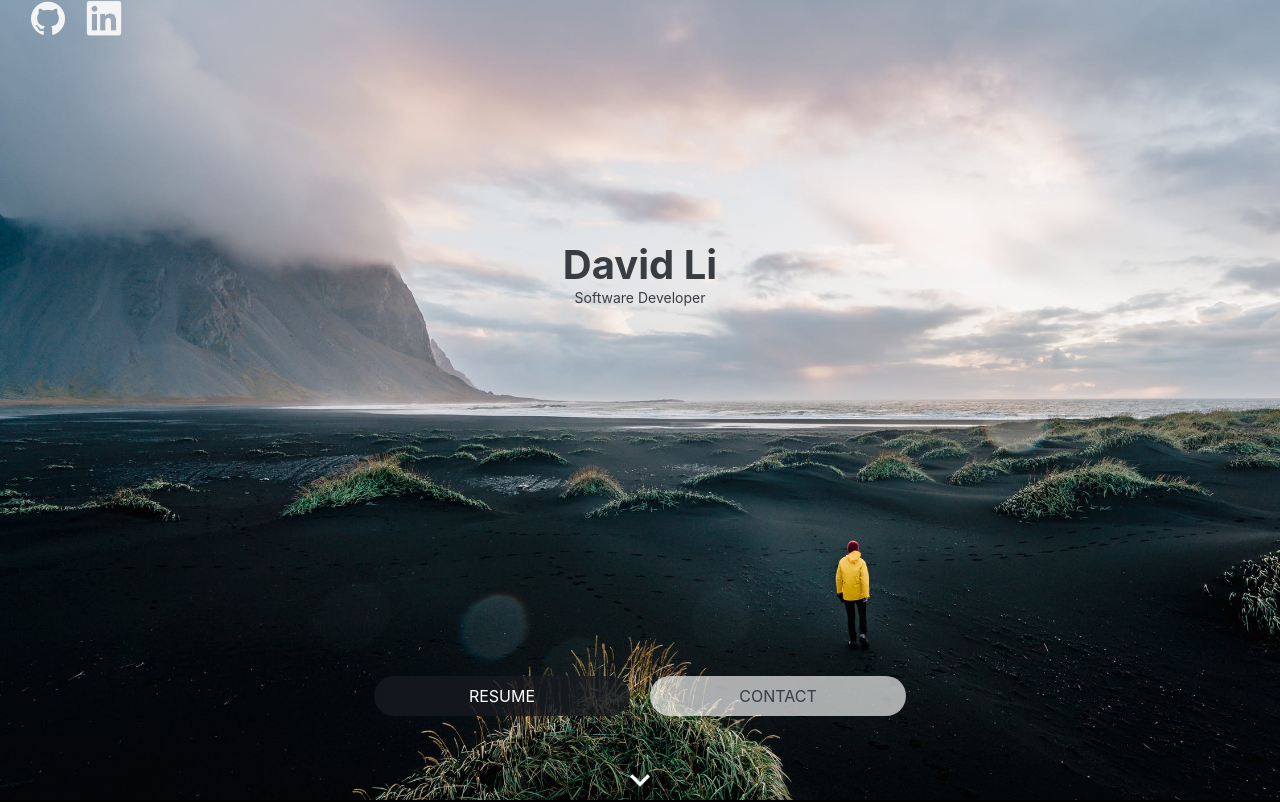
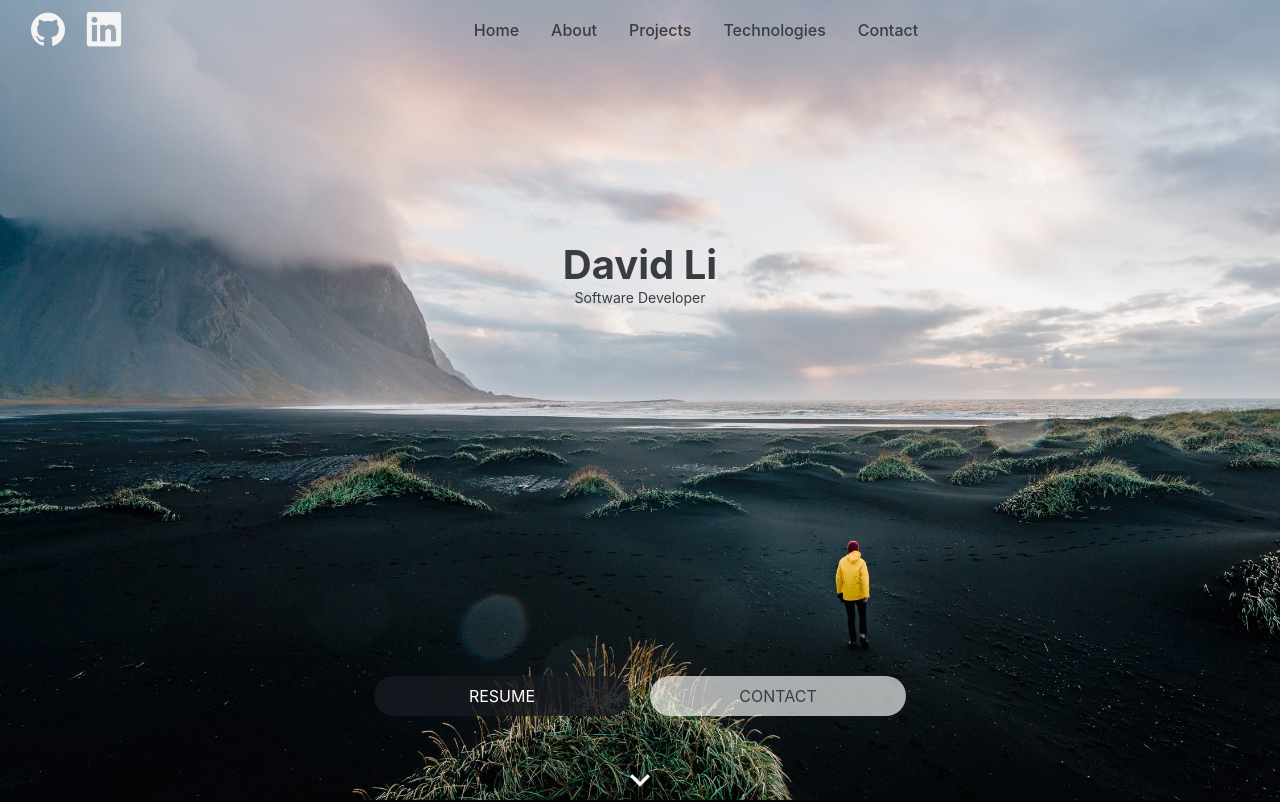
Before and after one commit to davdli/Portfolio, a React (Create React App) app: page / in a window 1280 px wide. Shown: the top 802 px of the page. Built offline with nearby package versions, Linux system fonts and the light colour scheme.

Commit message:
middle menu

```diff
--- a/src/components/Header.js
+++ b/src/components/Header.js
@@ -15,6 +15,11 @@ const Header = () => {
         </a>
       </LeftIcons>
       <Menu>
+        <p><a href="#">Home</a></p>
+        <p><a href="#">About</a></p>
+        <p><a href="#">Projects</a></p>
+        <p><a href="#">Technologies</a></p>
+        <p><a href="#">Contact</a></p>
       </Menu>
     </Container>
   )
@@ -26,13 +31,26 @@ const Container = styled.div`
   min-height: 60px;
   position: fixed;
   display: flex;
-  align-tems: center;
+  align-items: center;
   padding: 0 20px;
+  top: 0;
+  left: 0;
+  right: 0;
 `
 
 const LeftIcons = styled.div``
 
-const Menu = styled.div``
+const Menu = styled.div`
+  display: flex;
+  align-itmes: center;
+  justify-content: center;
+  flex: 1;
+  p {
+    font-weight: 500;
+    padding: 0 16px;
+    flex-wrap: nowrap;
+  }
+`
 
 const GlobalStyle = createGlobalStyle`
   .devicon-github-original {
@@ -45,7 +63,4 @@ const GlobalStyle = createGlobalStyle`
     color: #F4F4F4;
     margin: 0px 10px 0px 10px;
   }
-  a {
-    text-decoration: none;
-  }
 `
--- a/src/index.css
+++ b/src/index.css
@@ -11,6 +11,10 @@ body {
   overflow-x: hidden;
 }
 
+a {
+  text-decoration: none;
+}
+
 @keyframes animateDown {
   0%, 20%, 50%, 80%, 100% {
     transform: translateY(0)
```
